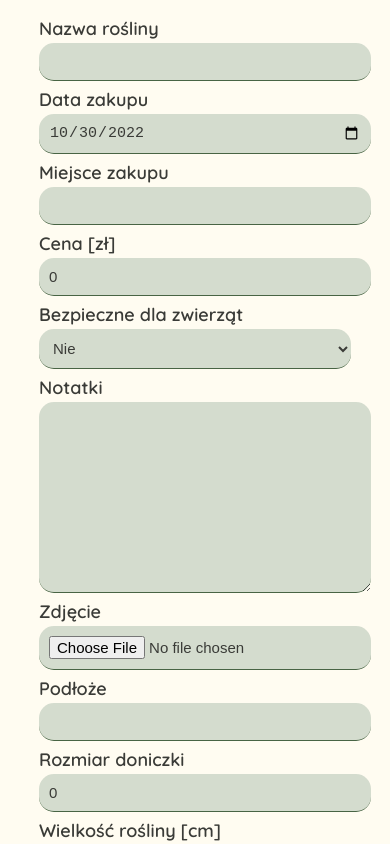
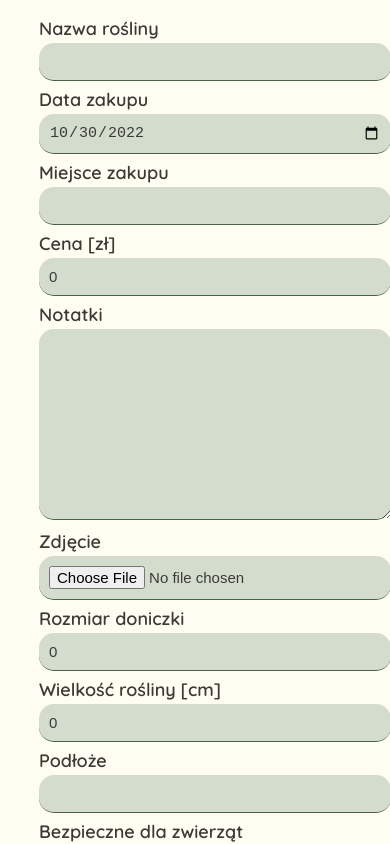
Before and after one commit to Kindziolek/Planer-ro-linny, a React (Vite) app: page /add in a window 390 px wide. Shown: the top 844 px of the page. Built offline with nearby package versions, Linux system fonts and the light colour scheme.

Commit message:
Form media query

```diff
--- a/src/containers/PlantFormContainer.jsx
+++ b/src/containers/PlantFormContainer.jsx
@@ -82,38 +82,44 @@ function PlantFormContainer() {
 
   return (
     <form className={styles.form} onSubmit={onSubmit}>
-      <label>Nazwa rośliny</label>
+     <div className={styles.box}>
+      <div className={styles.ask}>
+       <label>Nazwa rośliny</label>
+
       <input name="name" value={form.name} onChange={onUpdate} required />
+      </div>
+      <div className={styles.ask}>
       <label>Data zakupu</label>
       <input
         name="dateOfPurchase"
         type="date"
         value={form.dateOfPurchase}
         onChange={onUpdate}
-      />
-      <label>Miejsce zakupu</label>
+      /></div>
+            <div className={styles.ask}>
+       <label>Miejsce zakupu</label>
       <input
         name="placeOfPurchase"
         value={form.placeOfPurchase}
         onChange={onUpdate}
-      />
+      /></div>
+          <div className={styles.ask}>
       <label>Cena [zł]</label>
       <input
         name="price"
         type="number"
         value={form.price}
         onChange={onUpdate}
-      />
-      <label>Bezpieczne dla zwierząt</label>
-      <select name="safeOfAnimal" value={form.safeOfAnimal} onChange={onUpdate}>
-        <optgroup label="Opcje wyboru">
-        {safeOfAnimals.map((value, key) => (
-          <option value={key}>{value}</option>
-        ))}
-      </optgroup>
-      </select>
+      /></div>
+        </div>
+
+
+        <div className={styles.box}>
+            <div className={styles.ask}>
       <label>Notatki</label>
       <textarea name="notes" rows="10" value={form.notes} onChange={onUpdate} className={styles.notes}/>
+      </div>
+      <div className={styles.ask}>
       <label>Zdjęcie</label>
       {form.photo && <img src={form.photo} width="50%"/>}
       <input
@@ -123,29 +129,54 @@ function PlantFormContainer() {
         onChange={onUpdate}
         ref={fileRef}
       />
-      <label>Podłoże</label>
-      <input name="substrate" value={form.substrate} onChange={onUpdate} />
+      </div>
+      <div className={styles.ask}>
+      <div className={styles.ask}>
       <label>Rozmiar doniczki</label>
       <input
         name="sizePot"
         type="number"
         value={form.sizePot}
         onChange={onUpdate}
-      />
+      /> </div>
+
+      <div className={styles.ask}>
       <label>Wielkość rośliny [cm]</label>
       <input
         name="sizePlant"
         type="number"
         value={form.sizePlant}
         onChange={onUpdate}
-      />
+      /> </div>
+            <div className={styles.ask}>
+      <label>Podłoże</label>
+      <input name="substrate" value={form.substrate} onChange={onUpdate} />
+      </div>
+      </div>
+
+</div>
+      <div className={styles.ask}>
+      <label>Bezpieczne dla zwierząt</label>
+      <select name="safeOfAnimal" value={form.safeOfAnimal} onChange={onUpdate}>
+        <optgroup label="Opcje wyboru">
+        {safeOfAnimals.map((value, key) => (
+          <option value={key}>{value}</option>
+        ))}
+      </optgroup>
+      </select>
+      </div>
+
+
+
+
+      <div className={styles.ask}>
       <label>Data nowego liścia</label>
       <input
         name="newLeafDate"
         type="date"
         value={form.newLeafDate}
         onChange={onUpdate}
-      />
+      /></div>
       <label>Nasłonecznienie</label>
       <select name="place" value={form.place} onChange={onUpdate}>
         <optgroup label="Opcje wyboru">
--- a/src/containers/PlantFormContainer.module.scss
+++ b/src/containers/PlantFormContainer.module.scss
@@ -9,7 +9,28 @@
     margin: auto;
     margin-top: 20px;
     margin-bottom: 20px;
+
+     @media (min-width: 768px) {
+      font-size: 20px;
 }
+}
+
+.box {
+    @media (min-width: 768px) {
+        display: flex;
+        flex-direction: row;
+        align-items: flex-end;
+        gap: 40px;
+  }
+}
+
+.ask {
+    @media (min-width: 768px) {
+        display: flex;
+        flex-direction: column
+  }
+}
+
 
 .button {
     font-size: 15px;
--- a/src/index.scss
+++ b/src/index.scss
@@ -35,4 +35,8 @@ select {
   border-radius: 15px;
   background-color: #24583f32;
   width: 100%;
+
+  @media (min-width: 768px) {
+      font-size: 20px;
 }
+}
```
